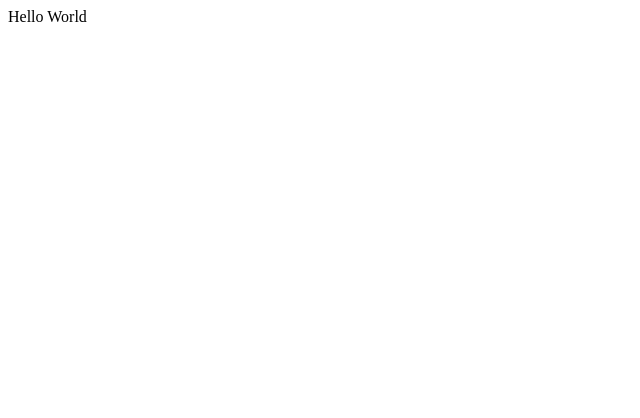
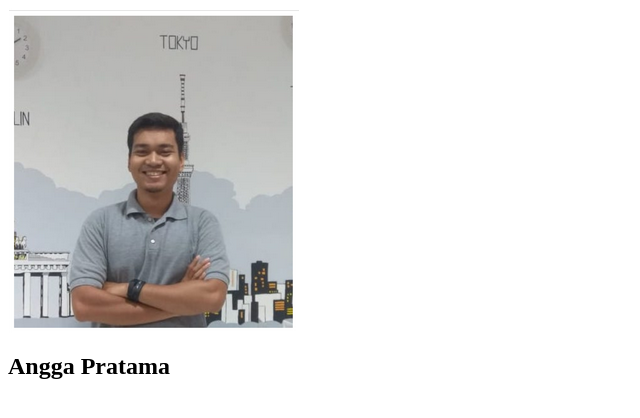
Before and after one commit to rizfauzi/my-repo-from-remote, a plain HTML site: page index.html in a window 1280 px wide. Shown: the whole page, without its empty margins (0-640 px from the left). Drawn offline with Linux system fonts and the light colour scheme.

Commit message:
Changed Hello world with img and h2 to display simple profile data. Image file added in the folder images and used as resource in the img element in index.html file.

```diff
--- a/index.html
+++ b/index.html
@@ -1,10 +1,4 @@
-<!DOCTYPE html>
-<html>
-  <head>
-  </head>
-
-  <body>
-    Hello World
-  </body>
-
-</html>
+<div>
+    <img src="images/tes.PNG" alt="profile image" />
+    <h2>Angga Pratama</h2>
+ </div>
```
Also changed, not shown: images/tes.PNG (added).
